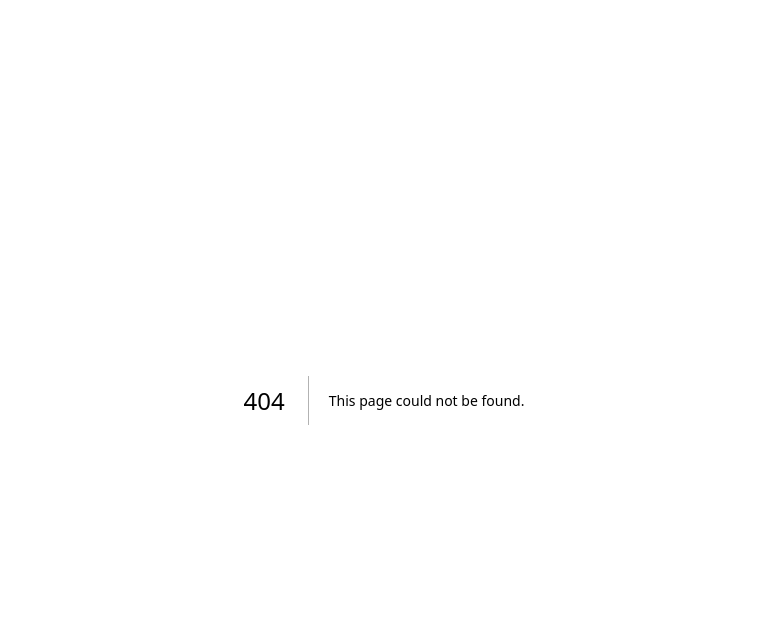
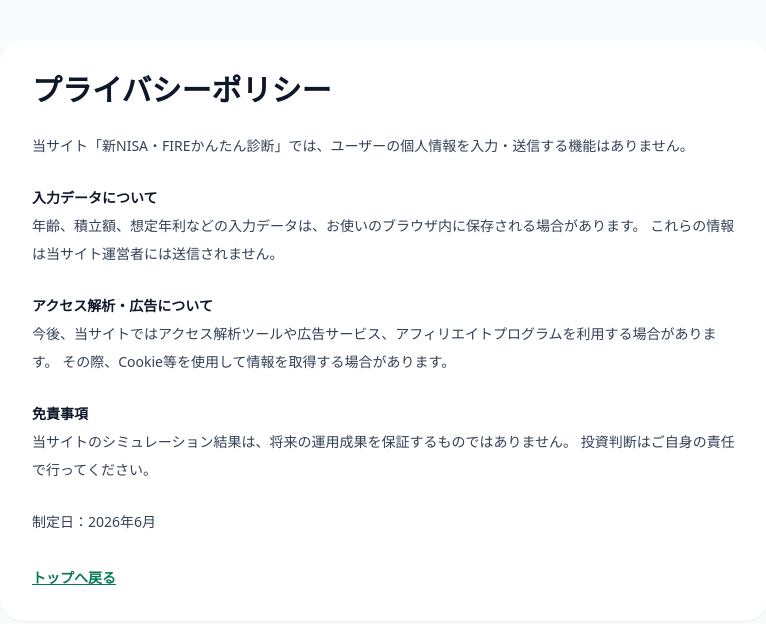
Before and after one commit to shin8612/nisa-simulator, a Next.js app: page /privacy in a window 1280 px wide. Before the commit this address had no page. Shown: the top 624 px of the page, without its empty margins (256-1022 px from the left). Built offline with nearby package versions, Linux system fonts and the light colour scheme.

Commit message:
Add privacy about and remove monthly cap

```diff
--- /dev/null
+++ b/app/about/page.tsx
@@ -0,0 +1,39 @@
+export default function AboutPage() {
+  return (
+    <main className="min-h-screen bg-slate-50 px-4 py-10 text-slate-900">
+      <div className="mx-auto max-w-3xl rounded-3xl bg-white p-8 shadow-sm">
+        <h1 className="text-3xl font-black">運営者情報</h1>
+
+        <div className="mt-6 space-y-6 text-sm leading-7 text-slate-700">
+          <section>
+            <h2 className="font-bold text-slate-900">サイト名</h2>
+            <p>新NISA・FIREかんたん診断</p>
+          </section>
+
+          <section>
+            <h2 className="font-bold text-slate-900">運営者</h2>
+            <p>個人開発者</p>
+          </section>
+
+          <section>
+            <h2 className="font-bold text-slate-900">サイトの目的</h2>
+            <p>
+              新NISAやFIREに関心がある方向けに、将来資産やFIRE達成年齢の目安を簡単に確認できるツールを提供しています。
+            </p>
+          </section>
+
+          <section>
+            <h2 className="font-bold text-slate-900">注意事項</h2>
+            <p>
+              当サイトの結果は簡易的なシミュレーションです。投資判断や金融商品の選択については、必ず公式情報や専門家の情報も確認してください。
+            </p>
+          </section>
+        </div>
+
+        <a href="/" className="mt-8 inline-block text-sm font-bold text-emerald-700 underline">
+          トップへ戻る
+        </a>
+      </div>
+    </main>
+  );
+}
--- a/app/page.tsx
+++ b/app/page.tsx
@@ -19,7 +19,6 @@ type Row = {
 };
 
 const SITE_URL = "https://nisa-simulator-six.vercel.app/";
-const NISA_MONTHLY_LIMIT = 300000;
 
 const yen = new Intl.NumberFormat("ja-JP", {
   style: "currency",
@@ -65,10 +64,6 @@ function calcFireYears(current: number, monthly: number, annualRate: number, yea
   return null;
 }
 
-function clampMonthly(value: number) {
-  return Math.min(Math.max(value, 0), NISA_MONTHLY_LIMIT);
-}
-
 export default function Home() {
   const [monthly, setMonthly] = useState(50000);
   const [annualRate, setAnnualRate] = useState(5);
@@ -83,15 +78,13 @@ export default function Home() {
 
     try {
       const values = JSON.parse(saved);
-      setMonthly(clampMonthly(Number(values.monthly ?? 50000)));
+      setMonthly(Number(values.monthly ?? 50000));
       setAnnualRate(Number(values.annualRate ?? 5));
       setYears(Number(values.years ?? 20));
       setCurrent(Number(values.current ?? 0));
       setYearlyCost(Number(values.yearlyCost ?? 3000000));
       setAge(Number(values.age ?? 35));
-    } catch {
-      // 保存データが壊れていたら無視
-    }
+    } catch {}
   }, []);
 
   useEffect(() => {
@@ -114,7 +107,7 @@ export default function Home() {
   const remainingAmount = Math.max(0, fireTarget - last.balance);
   const fireProgress = Math.min(100, Math.round((last.balance / fireTarget) * 100));
 
-  const recommendedMonthly = clampMonthly(Math.round(monthly * 1.5));
+  const recommendedMonthly = Math.round(monthly * 1.5);
   const recommendedFireYears = calcFireYears(current, recommendedMonthly, annualRate, yearlyCost);
   const recommendedFireAge = recommendedFireYears === null ? null : age + recommendedFireYears;
 
@@ -122,8 +115,6 @@ export default function Home() {
     fireYears !== null && recommendedFireYears !== null
       ? Math.max(0, fireYears - recommendedFireYears)
       : null;
-
-  const isMonthlyMax = monthly >= NISA_MONTHLY_LIMIT;
 
   const shareText = [
     "新NISA・FIRE診断をやってみた",
@@ -142,9 +133,7 @@ export default function Home() {
     <main className="min-h-screen bg-gradient-to-br from-slate-50 to-emerald-50 px-4 py-8 text-slate-900 sm:px-6 lg:px-8">
       <div className="mx-auto max-w-6xl">
         <section className="mb-8 rounded-[2rem] bg-white/90 p-7 shadow-xl shadow-slate-200/60 ring-1 ring-slate-100 sm:p-12">
-          <p className="mb-3 text-sm font-bold text-emerald-700">
-            ログイン不要・無料で試算
-          </p>
+          <p className="mb-3 text-sm font-bold text-emerald-700">ログイン不要・無料で試算</p>
           <h1 className="text-4xl font-black tracking-tight sm:text-6xl">
             新NISA・FIRE
             <br />
@@ -161,20 +150,10 @@ export default function Home() {
 
             <div className="mt-6 space-y-5">
               <Input label="現在の年齢" value={age} setValue={setAge} suffix="歳" min={18} step={1} />
-              <Input
-                label="毎月積立額"
-                value={monthly}
-                setValue={(value) => setMonthly(clampMonthly(value))}
-                suffix="円"
-                min={0}
-                max={NISA_MONTHLY_LIMIT}
-                step={1000}
-              />
-
+              <Input label="毎月積立額" value={monthly} setValue={setMonthly} suffix="円" min={0} step={1000} />
               <div className="rounded-2xl bg-emerald-50 p-4 text-sm leading-6 text-emerald-900">
-                新NISAの年間投資枠は最大360万円です。この診断では月30万円を上限にしています。
+                新NISAの年間投資枠は最大360万円です。本シミュレーターでは、FIRE試算のためNISA枠を超える積立額も入力できます。
               </div>
-
               <Input label="想定年利" value={annualRate} setValue={setAnnualRate} suffix="%" min={0} step={0.1} />
               <Input label="積立年数" value={years} setValue={setYears} suffix="年" min={1} step={1} />
               <Input label="現在の運用資産" value={current} setValue={setCurrent} suffix="円" min={0} step={10000} />
@@ -207,12 +186,7 @@ export default function Home() {
 
               <div className="mt-6 rounded-2xl border border-emerald-500/30 bg-emerald-500/10 p-4">
                 <p className="text-sm font-bold text-emerald-300">改善アドバイス</p>
-
-                {isMonthlyMax ? (
-                  <p className="mt-2 text-sm leading-7 text-slate-200">
-                    毎月積立額は新NISA年間投資枠の上限目安に達しています。FIREを早めるには、年間生活費を下げる、現在資産を増やす、運用期間を長くする方法が考えられます。
-                  </p>
-                ) : recommendedFireAge === null ? (
+                {recommendedFireAge === null ? (
                   <p className="mt-2 text-sm leading-7 text-slate-200">
                     毎月積立を増やす、年間生活費を下げる、運用期間を長くすることでFIRE達成に近づきます。
                   </p>
@@ -237,14 +211,8 @@ export default function Home() {
 
               <div className="mt-6 grid gap-4 sm:grid-cols-3">
                 <MiniCard title="達成率" value={`${fireProgress}%`} />
-                <MiniCard
-                  title="改善後のFIRE年齢"
-                  value={recommendedFireAge === null ? "未達成" : `${recommendedFireAge}歳`}
-                />
-                <MiniCard
-                  title="短縮効果"
-                  value={shortenedYears === null ? "計算不可" : `${shortenedYears}年`}
-                />
+                <MiniCard title="改善後のFIRE年齢" value={recommendedFireAge === null ? "未達成" : `${recommendedFireAge}歳`} />
+                <MiniCard title="短縮効果" value={shortenedYears === null ? "計算不可" : `${shortenedYears}年`} />
               </div>
 
               <a
@@ -269,10 +237,7 @@ export default function Home() {
                   <CartesianGrid strokeDasharray="3 3" />
                   <XAxis dataKey="year" tickFormatter={(v) => `${v}年`} />
                   <YAxis tickFormatter={(v) => `${Math.round(Number(v) / 10000)}万`} />
-                  <Tooltip
-                    formatter={(value) => yen.format(Number(value))}
-                    labelFormatter={(label) => `${label}年後`}
-                  />
+                  <Tooltip formatter={(value) => yen.format(Number(value))} labelFormatter={(label) => `${label}年後`} />
                   <Area type="monotone" dataKey="balance" name="資産額" strokeWidth={3} fillOpacity={0.22} />
                   <Area type="monotone" dataKey="principal" name="元本" strokeWidth={2} fillOpacity={0.08} />
                 </AreaChart>
@@ -298,6 +263,11 @@ export default function Home() {
             <p className="mt-6 rounded-2xl bg-amber-50 p-4 text-sm leading-6 text-amber-900">
               このシミュレーションは将来の運用成果を保証するものではありません。税金、手数料、制度変更などは考慮していません。
             </p>
+
+            <footer className="mt-6 flex gap-4 text-sm text-slate-500">
+              <a href="/privacy" className="underline">プライバシーポリシー</a>
+              <a href="/about" className="underline">運営者情報</a>
+            </footer>
           </section>
         </div>
       </div>
@@ -311,7 +281,6 @@ function Input({
   setValue,
   suffix,
   min,
-  max,
   step,
 }: {
   label: string;
@@ -319,7 +288,6 @@ function Input({
   setValue: (value: number) => void;
   suffix: string;
   min: number;
-  max?: number;
   step: number;
 }) {
   return (
@@ -331,7 +299,6 @@ function Input({
           type="number"
           value={value}
           min={min}
-          max={max}
           step={step}
           onChange={(e) => setValue(Number(e.target.value))}
         />
@@ -341,15 +308,7 @@ function Input({
   );
 }
 
-function ResultCard({
-  title,
-  value,
-  strong = false,
-}: {
-  title: string;
-  value: string;
-  strong?: boolean;
-}) {
+function ResultCard({ title, value, strong = false }: { title: string; value: string; strong?: boolean }) {
   return (
     <div className={strong ? "rounded-3xl bg-emerald-600 p-5 text-white shadow-lg" : "rounded-3xl bg-slate-100 p-5"}>
       <p className={strong ? "text-sm text-emerald-50" : "text-sm text-slate-500"}>{title}</p>
--- /dev/null
+++ b/app/privacy/page.tsx
@@ -0,0 +1,45 @@
+export default function PrivacyPage() {
+  return (
+    <main className="min-h-screen bg-slate-50 px-4 py-10 text-slate-900">
+      <div className="mx-auto max-w-3xl rounded-3xl bg-white p-8 shadow-sm">
+        <h1 className="text-3xl font-black">プライバシーポリシー</h1>
+
+        <div className="mt-6 space-y-6 text-sm leading-7 text-slate-700">
+          <p>
+            当サイト「新NISA・FIREかんたん診断」では、ユーザーの個人情報を入力・送信する機能はありません。
+          </p>
+
+          <section>
+            <h2 className="font-bold text-slate-900">入力データについて</h2>
+            <p>
+              年齢、積立額、想定年利などの入力データは、お使いのブラウザ内に保存される場合があります。
+              これらの情報は当サイト運営者には送信されません。
+            </p>
+          </section>
+
+          <section>
+            <h2 className="font-bold text-slate-900">アクセス解析・広告について</h2>
+            <p>
+              今後、当サイトではアクセス解析ツールや広告サービス、アフィリエイトプログラムを利用する場合があります。
+              その際、Cookie等を使用して情報を取得する場合があります。
+            </p>
+          </section>
+
+          <section>
+            <h2 className="font-bold text-slate-900">免責事項</h2>
+            <p>
+              当サイトのシミュレーション結果は、将来の運用成果を保証するものではありません。
+              投資判断はご自身の責任で行ってください。
+            </p>
+          </section>
+
+          <p>制定日：2026年6月</p>
+        </div>
+
+        <a href="/" className="mt-8 inline-block text-sm font-bold text-emerald-700 underline">
+          トップへ戻る
+        </a>
+      </div>
+    </main>
+  );
+}
```
